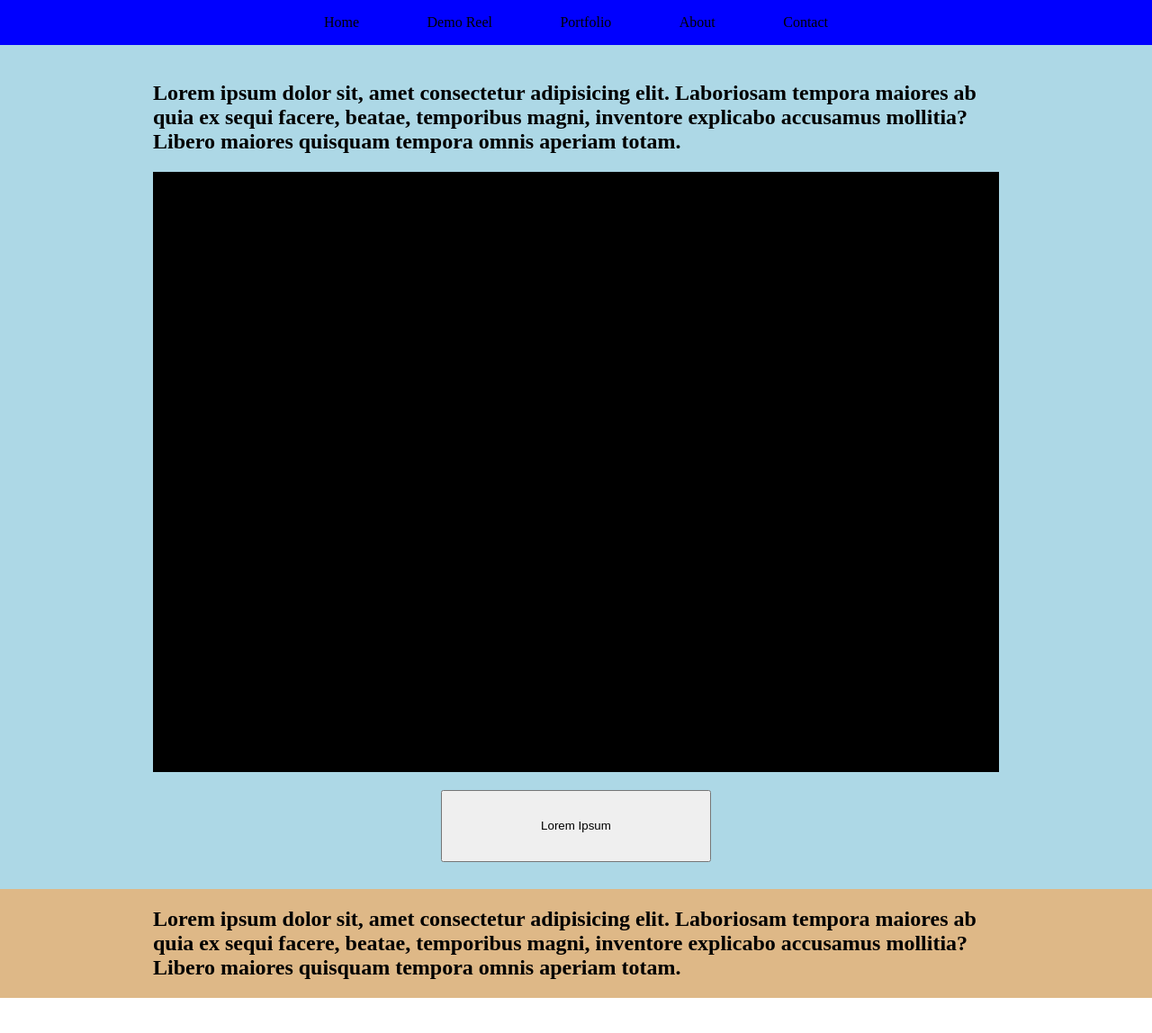
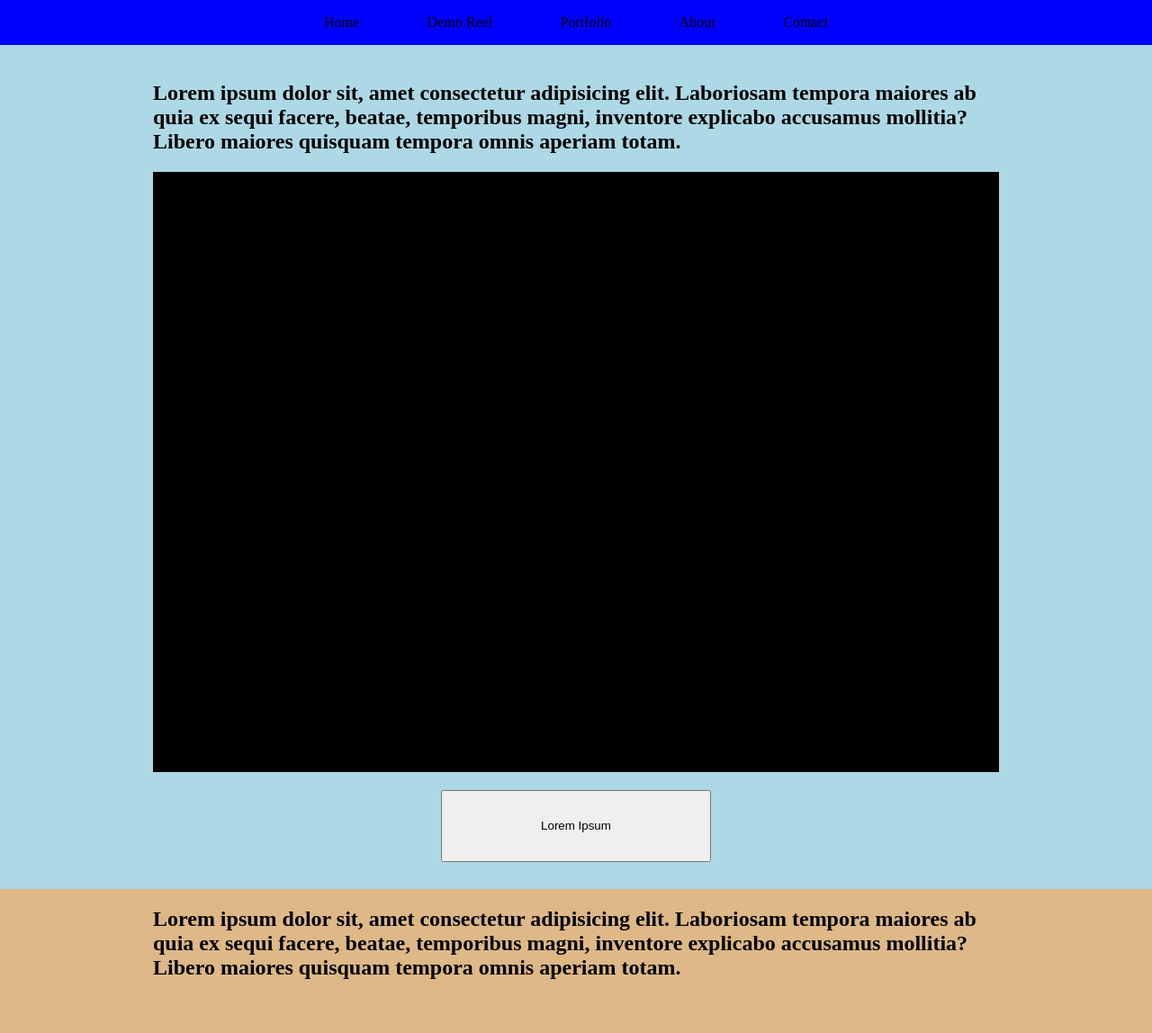
Before and after one commit to MrAngalo/Portfolio-Website, an Angular app: page /home in a window 1280 px wide. Shown: the top 1148 px of the page at 90% size. Before the commit the page ends 1109 px from the top, so only its background shows below. Built offline with nearby package versions, Linux system fonts and the light colour scheme.

Commit message:
added temp height

```diff
--- a/src/app/homepage/homepage.component.scss
+++ b/src/app/homepage/homepage.component.scss
@@ -30,4 +30,5 @@
 
 .projects {
     background: burlywood;
+    height: 150%;
 }
```
